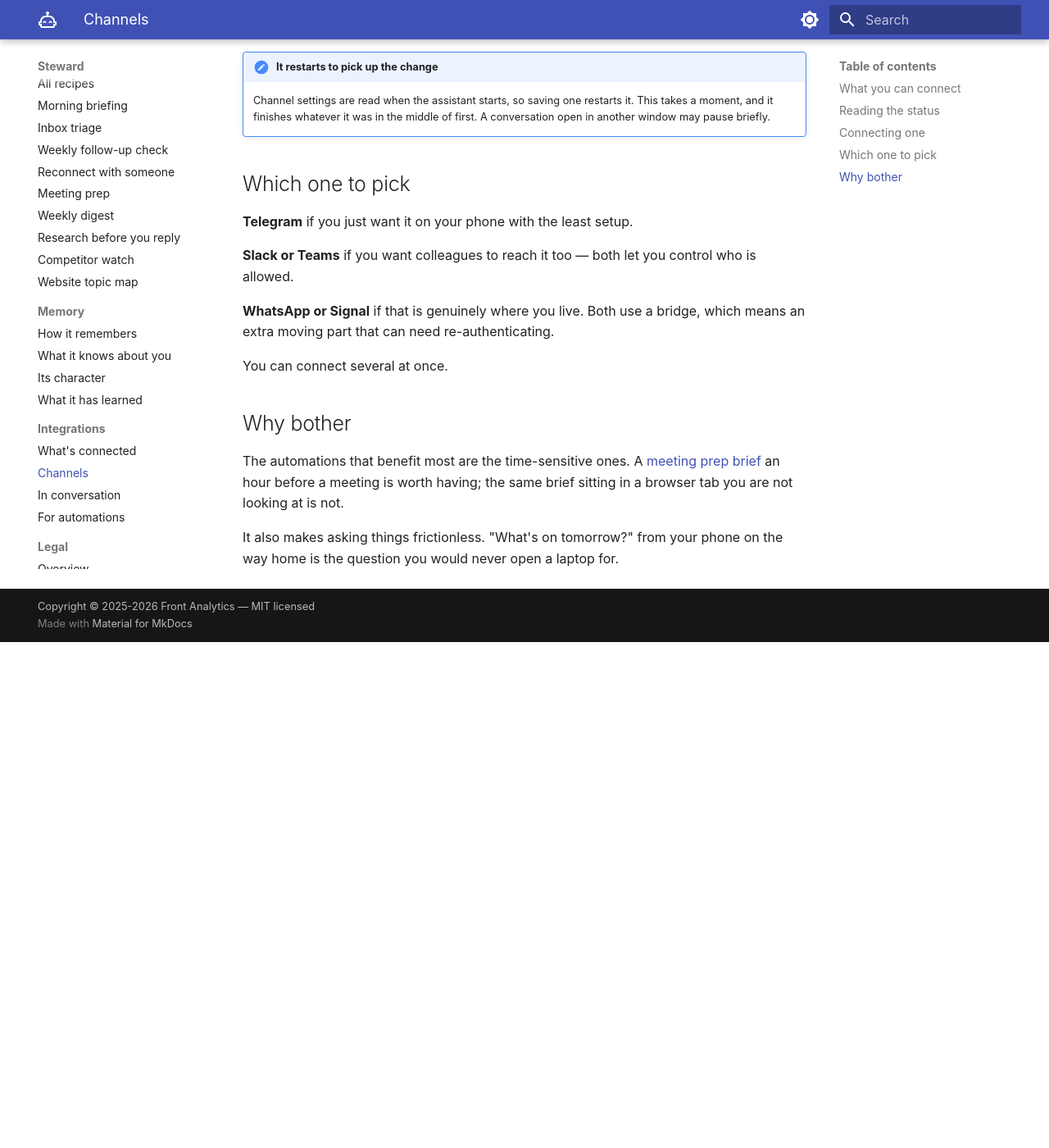
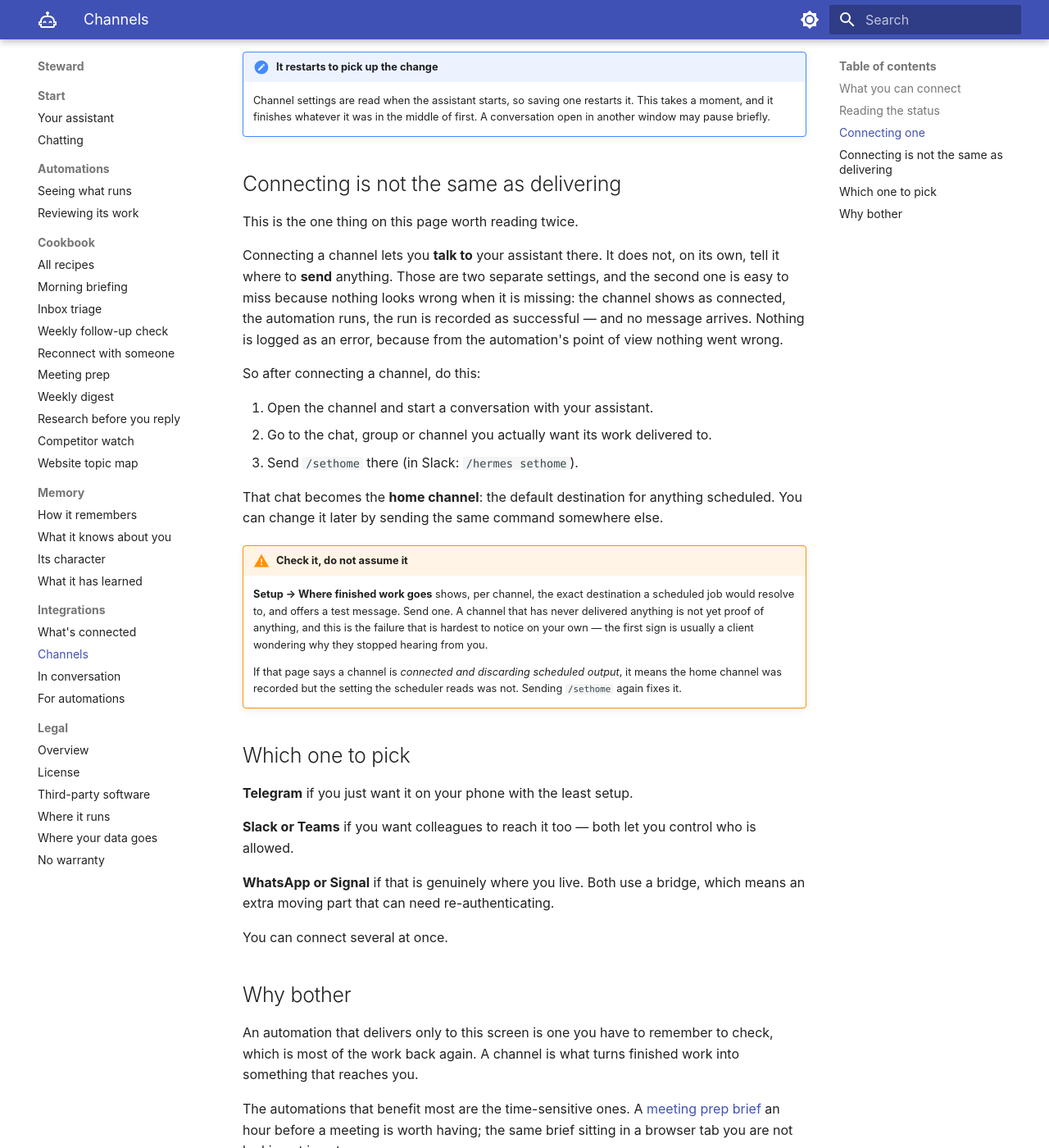
Before and after one commit to FrontAnalyticsInc/steward, an MkDocs documentation site: the page built from docs/integrations/channels.md, in a window 1280 px wide and 1400 px high, scrolled down 1360 px. Shown: the whole window at 82% size. Built offline with MkDocs 1.6.1 and Material for MkDocs 9.7.7, drawn with Linux system fonts in a browser that asks for light colours; before the commit the page ends 2143 px from its top, so only the background shows below that.

Commit message:
Document the gap between connected and delivering
docs/integrations/channels.md gains "Connecting is not the same as
delivering" — the /sethome step, why its absence is invisible (channel
green, automation successful, nothing arrives, nothing logged), and an
instruction to send a test message rather than assume.

docs-ops/reference/dashboard-api.md documents the two new routes and the
mechanism underneath: which env var cron reads, why config.yaml's
home_channel is not it, why the gateway's own nudge and Hermes's own test
endpoint both fail to notice, and why a send button is safe on a console
with no login.

Co-Authored-By: Claude Opus 5 <noreply@anthropic.com>
Claude-Session: https://claude.ai/code/session_01NzMtFY4j9yTsvPGsun4BzQ

```diff
--- a/docs/integrations/channels.md
+++ b/docs/integrations/channels.md
@@ -51,6 +51,39 @@ Fill them in, save, and turn the channel on.
     it. This takes a moment, and it finishes whatever it was in the middle of
     first. A conversation open in another window may pause briefly.
 
+## Connecting is not the same as delivering
+
+This is the one thing on this page worth reading twice.
+
+Connecting a channel lets you **talk to** your assistant there. It does not, on
+its own, tell it where to **send** anything. Those are two separate settings,
+and the second one is easy to miss because nothing looks wrong when it is
+missing: the channel shows as connected, the automation runs, the run is
+recorded as successful — and no message arrives. Nothing is logged as an error,
+because from the automation's point of view nothing went wrong.
+
+So after connecting a channel, do this:
+
+1. Open the channel and start a conversation with your assistant.
+2. Go to the chat, group or channel you actually want its work delivered to.
+3. Send `/sethome` there (in Slack: `/hermes sethome`).
+
+That chat becomes the **home channel**: the default destination for anything
+scheduled. You can change it later by sending the same command somewhere else.
+
+!!! warning "Check it, do not assume it"
+
+    **Setup → Where finished work goes** shows, per channel, the exact
+    destination a scheduled job would resolve to, and offers a test message.
+    Send one. A channel that has never delivered anything is not yet proof of
+    anything, and this is the failure that is hardest to notice on your own —
+    the first sign is usually a client wondering why they stopped hearing from
+    you.
+
+    If that page says a channel is *connected and discarding scheduled output*,
+    it means the home channel was recorded but the setting the scheduler reads
+    was not. Sending `/sethome` again fixes it.
+
 ## Which one to pick
 
 **Telegram** if you just want it on your phone with the least setup.
@@ -65,6 +98,10 @@ You can connect several at once.
 
 ## Why bother
 
+An automation that delivers only to this screen is one you have to remember to
+check, which is most of the work back again. A channel is what turns finished
+work into something that reaches you.
+
 The automations that benefit most are the time-sensitive ones. A
 [meeting prep brief](../cookbook/meeting-prep.md) an hour before a
 meeting is worth having; the same brief sitting in a browser tab you are not
```
Also changed, not shown: docs-ops/reference/dashboard-api.md (+53 -0 lines).
